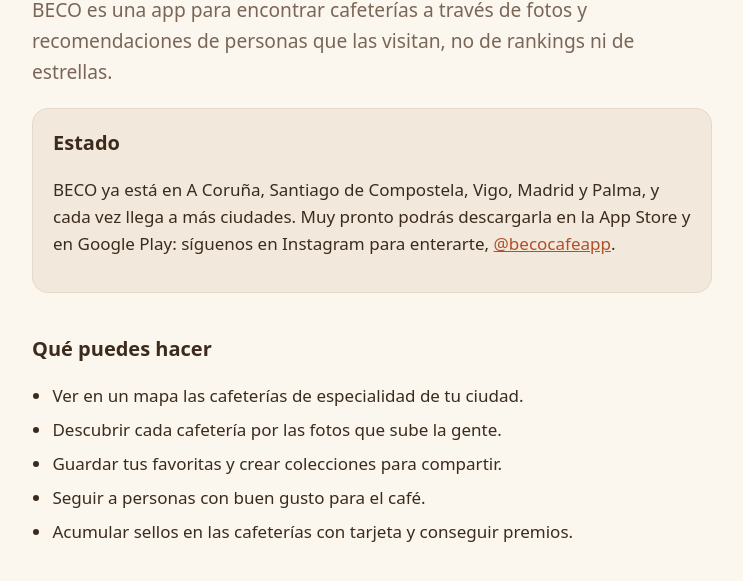
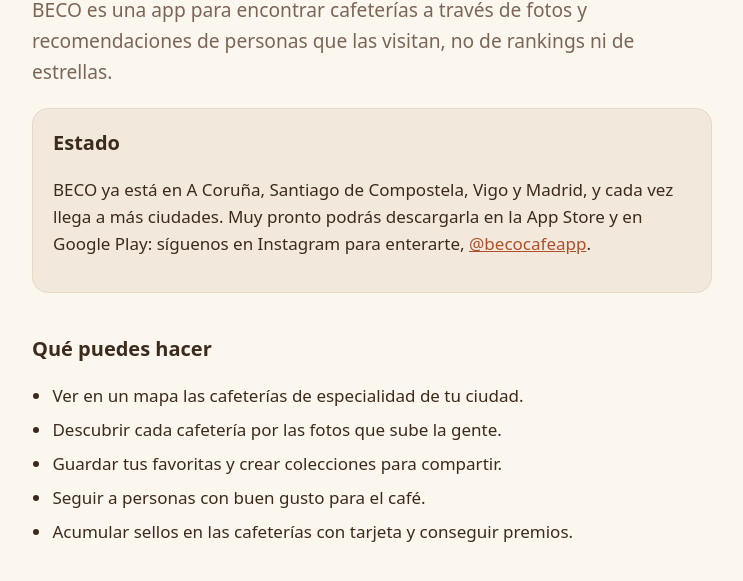
Before and after one commit to ivanmoe27/beco-web, a plain HTML site: page index.html in a window 1280 px wide. Shown: the part 219-800 px from the top of the page, without its empty margins (268-1011 px from the left). Drawn offline with Linux system fonts and the light colour scheme.

Commit message:
Inicio sin Palma

```diff
--- a/index.html
+++ b/index.html
@@ -21,7 +21,7 @@
 <p class="lead">BECO es una app para encontrar cafeterías a través de fotos y recomendaciones de personas que las visitan, no de rankings ni de estrellas.</p>
 <div class="card">
 <h2>Estado</h2>
-<p>BECO ya está en A Coruña, Santiago de Compostela, Vigo, Madrid y Palma, y cada vez llega a más ciudades. Muy pronto podrás descargarla en la App Store y en Google Play: síguenos en Instagram para enterarte, <a href="https://www.instagram.com/becocafeapp/">@becocafeapp</a>.</p>
+<p>BECO ya está en A Coruña, Santiago de Compostela, Vigo y Madrid, y cada vez llega a más ciudades. Muy pronto podrás descargarla en la App Store y en Google Play: síguenos en Instagram para enterarte, <a href="https://www.instagram.com/becocafeapp/">@becocafeapp</a>.</p>
 </div>
 <h2>Qué puedes hacer</h2>
 <ul>
```
